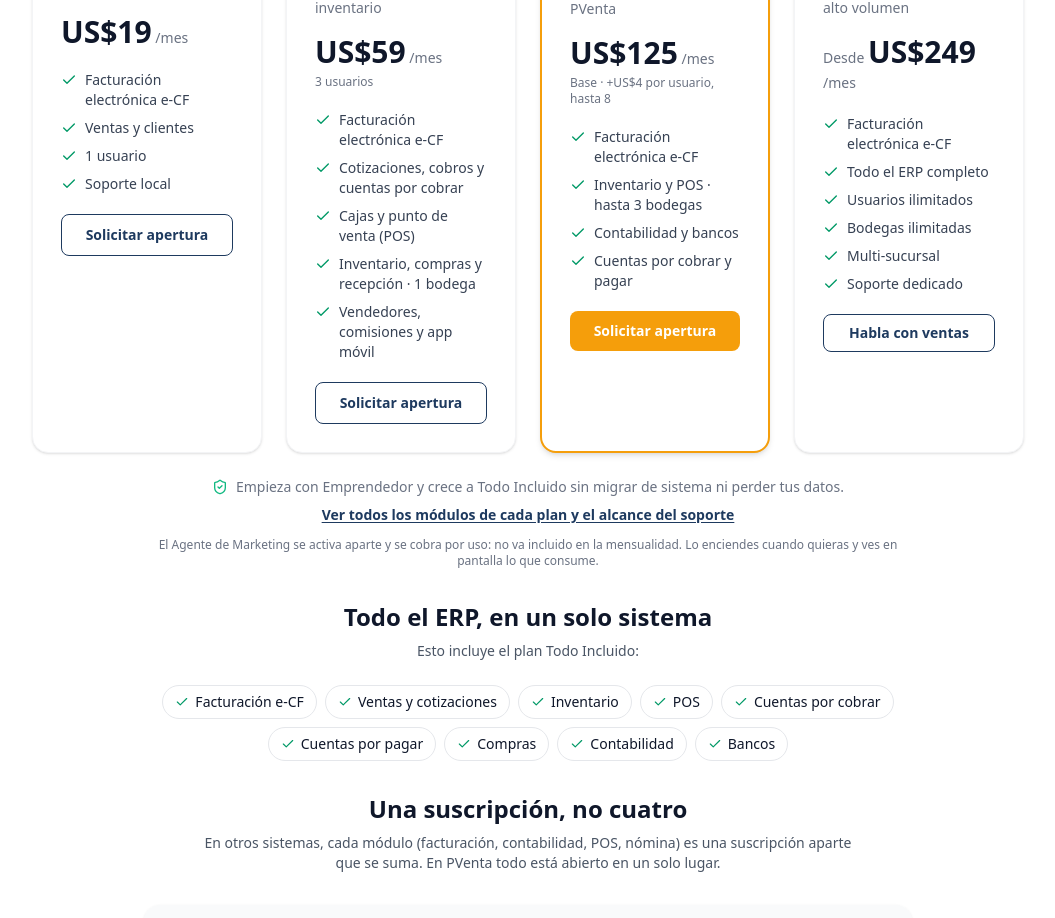
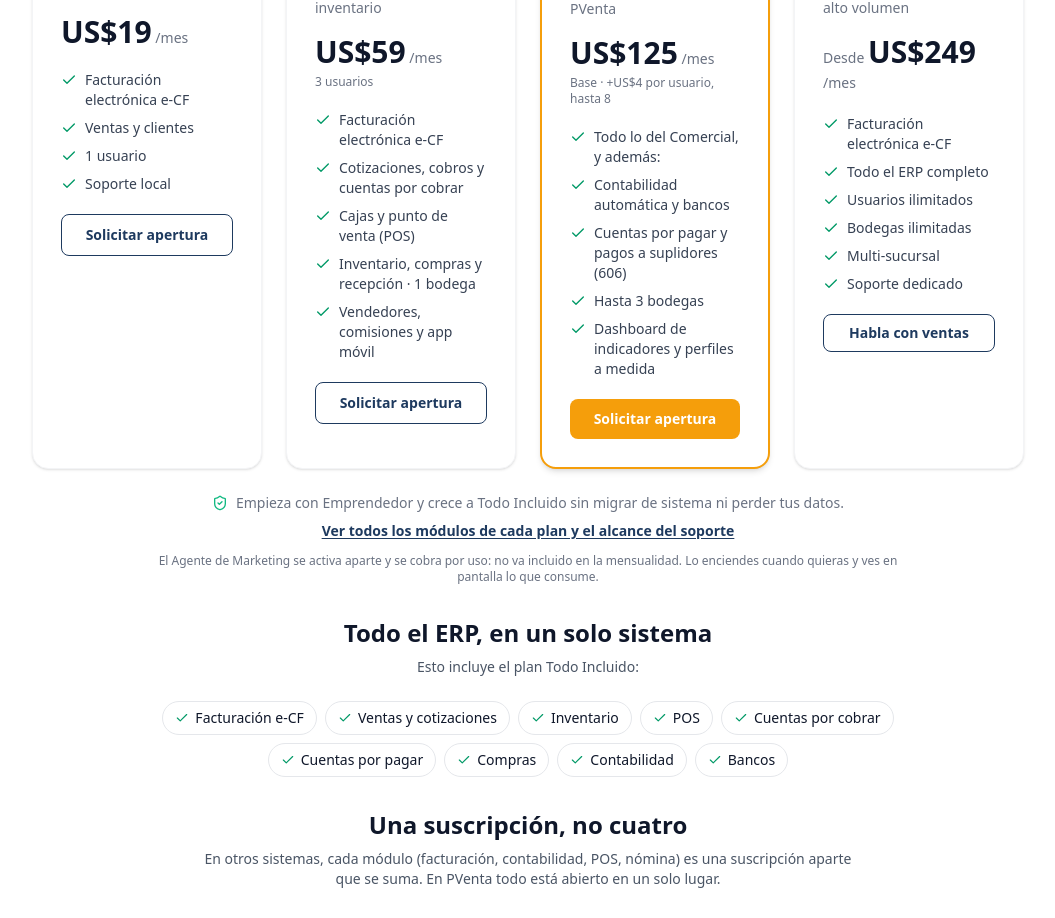
Before and after one commit to xoultec/homepage, a Next.js app: page / in a window 1280 px wide. Shown: the part 1373-2291 px from the top of the page, without its empty margins (112-1167 px from the left). Built offline with nearby package versions, Linux system fonts and the light colour scheme.

Commit message:
fix(pricing): Todo Incluido card builds on Comercial instead of listing fewer items

```diff
--- a/app/facturacion-electronica/EcfLanding.tsx
+++ b/app/facturacion-electronica/EcfLanding.tsx
@@ -514,10 +514,11 @@ export function EcfLanding() {
               </p>
               <ul className="space-y-2 text-sm text-gray-700">
                 {[
-                  t('Facturación electrónica e-CF', 'e-CF electronic invoicing'),
-                  t('Inventario y POS · hasta 3 bodegas', 'Inventory & POS · up to 3 warehouses'),
-                  t('Contabilidad y bancos', 'Accounting & banking'),
-                  t('Cuentas por cobrar y pagar', 'Accounts receivable & payable'),
+                  t('Todo lo del Comercial, y además:', 'Everything in Commercial, plus:'),
+                  t('Contabilidad automática y bancos', 'Automatic accounting & banking'),
+                  t('Cuentas por pagar y pagos a suplidores (606)', 'Accounts payable & supplier payments (606)'),
+                  t('Hasta 3 bodegas', 'Up to 3 warehouses'),
+                  t('Dashboard de indicadores y perfiles a medida', 'KPI dashboard & custom user profiles'),
                 ].map(item => (
                   <li key={item} className="flex items-start gap-2">
                     <Check className="w-4 h-4 mt-0.5 shrink-0 text-emerald-600" /> {item}
```
